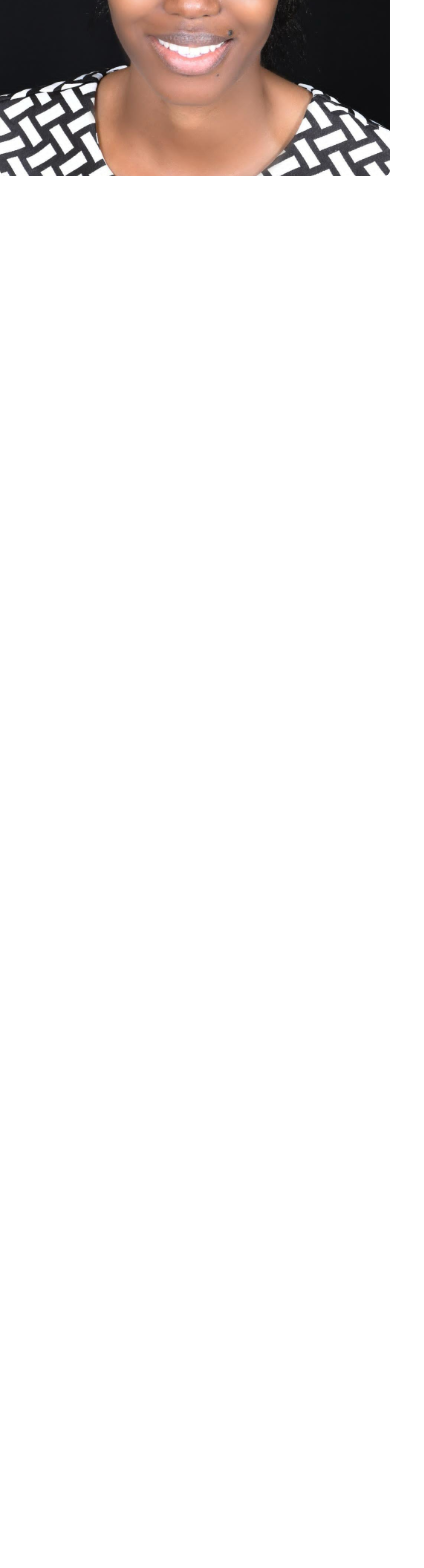
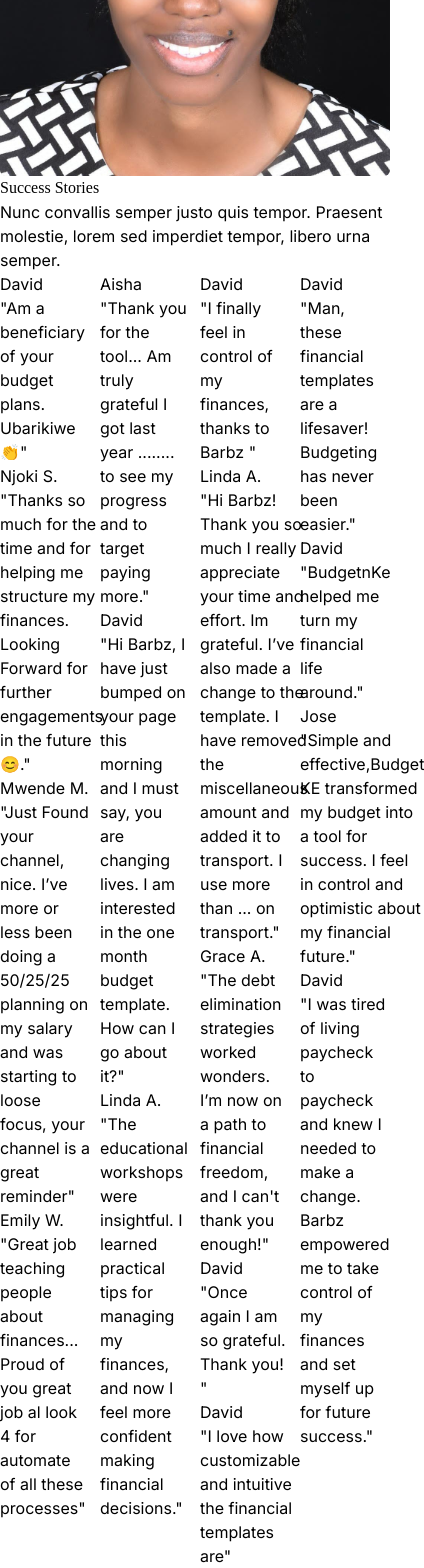
Before and after one commit to Podiihq/budgetke-website, a React (Vite) app: page / in a window 390 px wide. Shown: the part 7797-9365 px from the top of the page, 424 px wide, since content can reach past the window. Before the commit the page ends 7973 px from the top, so only its background shows below. Built offline with nearby package versions, Linux system fonts and the light colour scheme; a web font is replaced by a local one.

Commit message:
Testimonials Section

```diff
--- /dev/null
+++ b/src/components/MasonryComponent.tsx
@@ -0,0 +1,97 @@
+
+interface CardContent {
+    userName: string;
+    description: string;
+}
+
+const MasonryLayout = (props: CardContent) => {
+    return (
+        <figure className="p-4 mb-2  bg-[#F8F9FA] border border-[#C5C5C5] rounded-lg">
+            <p className="text-center text-xs font-bold">{props.userName}</p>
+            <p className="text-center text-sm mt-4">"{props.description}"</p>
+        </figure>
+    );
+};
+
+
+export default MasonryLayout;
+
+
+
+
+export const MasonryComponent = () => {
+    return (
+        <div className="relative">
+            <div className="container">
+                <MasonryLayout
+                    userName={"David "}
+                    description={"Am a beneficiary of your budget plans. Ubarikiwe 👏"}
+                />
+                <MasonryLayout
+                    userName={"Njoki S."}
+                    description={"Thanks so much for the time and for helping me structure my finances. Looking Forward for further engagements in the future😊."}
+                />
+                <MasonryLayout
+                    userName={"Mwende M."}
+                    description={"Just Found your channel, nice. I’ve more or less been doing a 50/25/25 planning on my salary and was starting to loose focus, your channel is a great reminder"}
+                />
+                <MasonryLayout
+                    userName={"Emily W."}
+                    description={"Great job teaching people about finances... Proud of you great job al look 4 for automate of all these processes"}
+                />
+
+                <MasonryLayout
+                    userName={"Aisha "}
+                    description={"Thank you for the tool... Am truly grateful I got last year ........ to see my progress and to target paying more."}
+                />
+
+                <MasonryLayout
+                    userName={"David "}
+                    description={"Hi Barbz, I have just bumped on your page this morning and I must say, you are changing lives. I am interested in the one month budget template. How can I go about it?"}
+                />
+                <MasonryLayout
+                    userName={"Linda A. "}
+                    description={"The educational workshops were insightful. I learned practical tips for managing my finances, and now I feel more confident making financial decisions."}
+                />
+                <MasonryLayout
+                    userName={"David "}
+                    description={"I finally feel in control of my finances, thanks to Barbz "}
+                />
+                <MasonryLayout
+                    userName={"Linda A. "}
+                    description={"Hi Barbz! Thank you so much I really appreciate your time and effort. Im grateful. I’ve also made a change to the template. I have removed the miscellaneous amount and added it to transport. I use more than ... on transport."}
+                />
+                <MasonryLayout
+                    userName={"Grace A. "}
+                    description={"The debt elimination strategies worked wonders. I’m now on a path to financial freedom, and I can't thank you enough!"}
+                />
+                <MasonryLayout
+                    userName={"David "}
+                    description={"Once again I am so grateful. Thank you! "}
+                />
+                <MasonryLayout
+                    userName={"David "}
+                    description={"I love how customizable and intuitive the financial templates are"}
+                />
+                <MasonryLayout
+                    userName={"David "}
+                    description={"Man, these financial templates are a lifesaver! Budgeting has never been easier."}
+                />
+                <MasonryLayout
+                    userName={"David "}
+                    description={"BudgetnKe helped me turn my financial life around."}
+                />
+                <MasonryLayout
+                    userName={"Jose "}
+                    description={"Simple and effective,Budget KE transformed my budget into a tool for success. I feel in control and optimistic about my financial future."}
+                />
+                <MasonryLayout
+                    userName={"David "}
+                    description={"I was tired of living paycheck to paycheck and knew I needed to make a change. Barbz empowered me to take control of my finances and set myself up for future success."}
+                />
+
+            </div>
+            <div className="absolute inset-0 z-30 bg-gradient-to-b from-transparent to-[#FFF1F1]"></div>
+        </div>
+    )
+}
--- a/src/index.css
+++ b/src/index.css
@@ -9,6 +9,39 @@
     font-family: "Laila", serif;
 }
 
+/* styles.css */
+
+figure {
+    margin: 0;
+    display: grid;
+    grid-template-rows: 1fr auto;
+    margin-bottom: 10px;
+    break-inside: avoid;
+}
+
+figure>img {
+    grid-row: 1 / -1;
+    grid-column: 1;
+}
+
+figure a {
+    color: black;
+    text-decoration: none;
+}
+
+figcaption {
+    grid-row: 2;
+    grid-column: 1;
+    background-color: rgba(255, 255, 255, .5);
+    padding: .2em .5em;
+    justify-self: start;
+}
+
+.container {
+    column-count: 4;
+    column-gap: 10px;
+}
+
 
 @tailwind base;
 @tailwind components;
--- a/src/pages/HomePage.tsx
+++ b/src/pages/HomePage.tsx
@@ -13,6 +13,7 @@ import Image3 from "../assets/illustrations/three.svg"
 import Image4 from "../assets/illustrations/four.svg"
 import Image5 from "../assets/illustrations/five.svg"
 import Image6 from "../assets/illustrations/six.svg"
+import { MasonryComponent } from "../components/MasonryComponent"
 
 
 const HomePage = () => {
@@ -216,8 +217,22 @@ const HomePage = () => {
                     </div>
                 </div>
             </section>
-
-        </div>
+            <section className="px-4 py-16 mx-auto sm:max-w-xl md:max-w-full lg:max-w-screen-xl md:px-24 lg:px-8 lg:py-20">
+                <div>
+                    <div>
+                        <h1 className="main-heading text-6xl font-bold lg:w-1/2 text-center mx-auto">
+                            <span className="text-[#8B5177] main-heading">Success</span> Stories
+                        </h1>
+                        <p className="mt-4 lg:w-3/5 text-md text-center mx-auto">
+                            Nunc convallis semper justo quis tempor. Praesent molestie, lorem sed imperdiet tempor, libero urna semper.
+                        </p>
+                    </div>
+                    <div className="mt-6">
+                        <MasonryComponent />
+                    </div>
+                </div>
+            </section >
+        </div >
     )
 }
 
```
